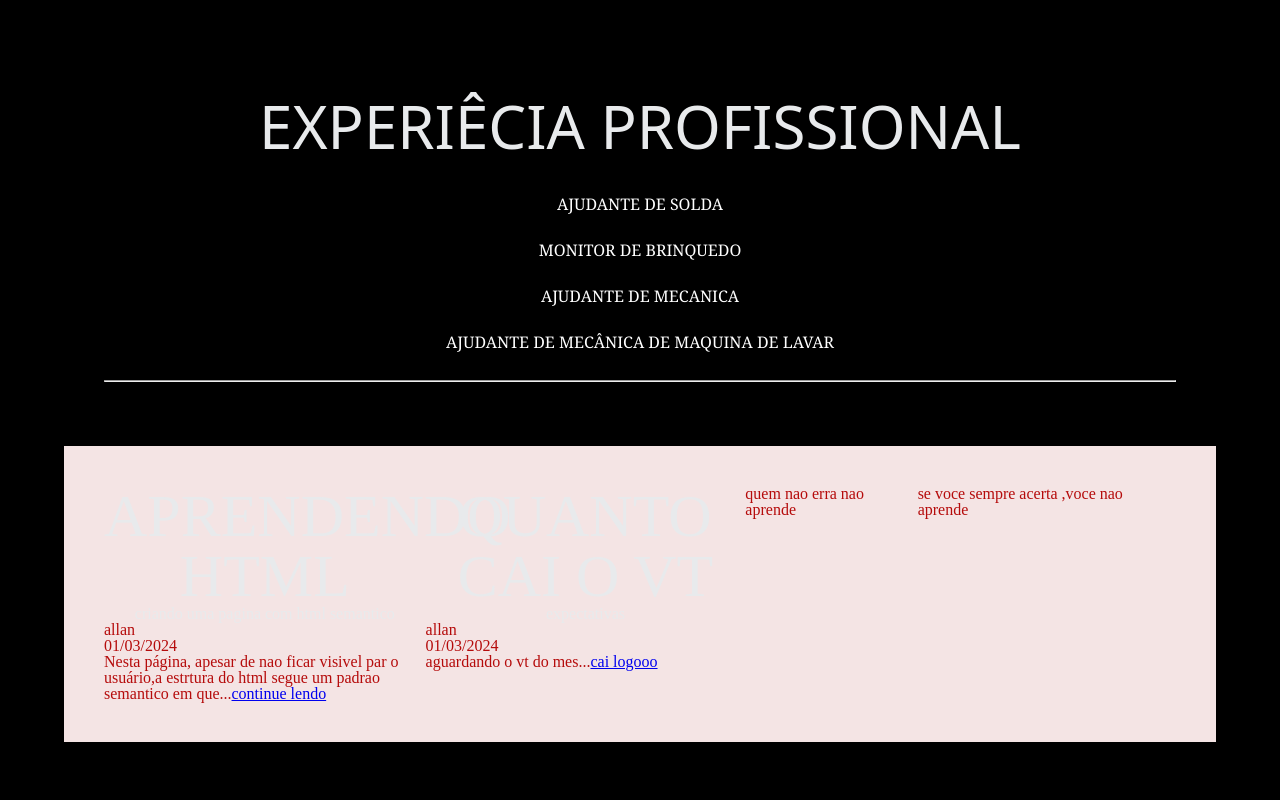
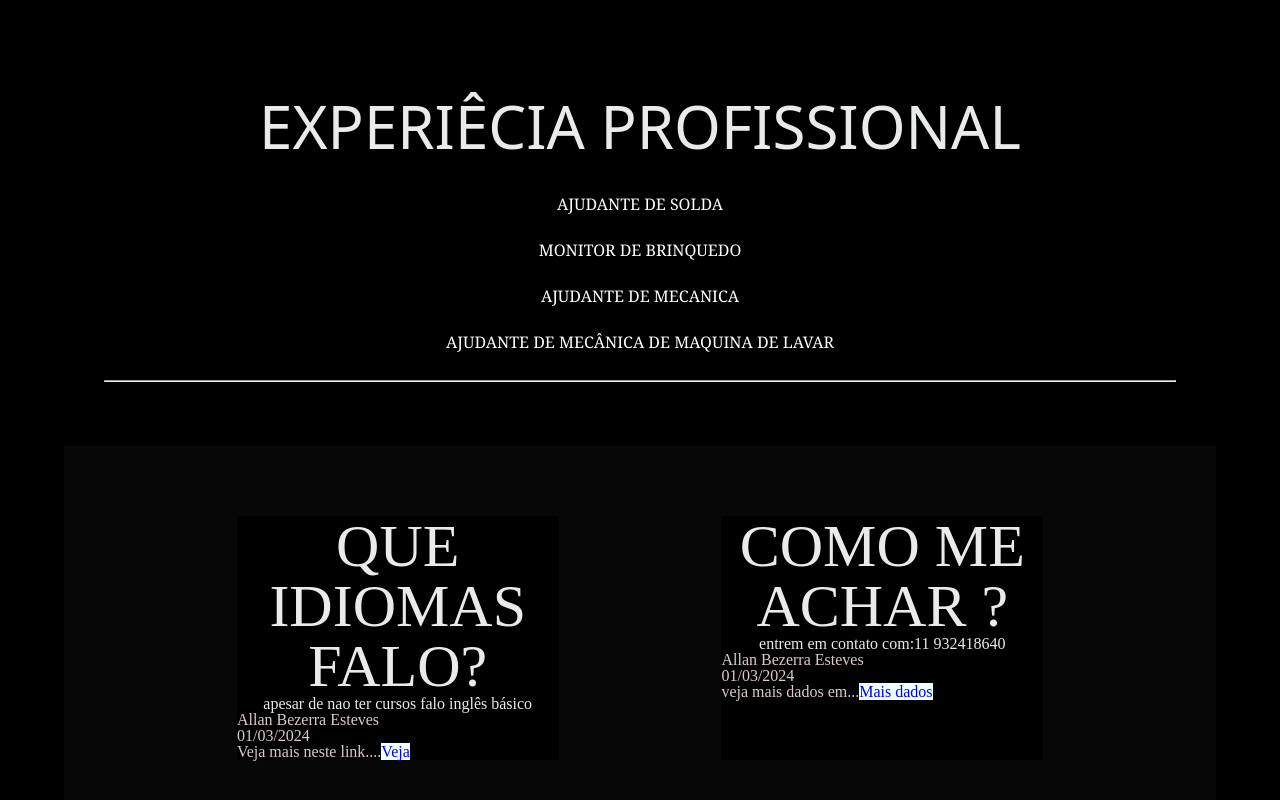
Before and after one commit to allanbez/meu-curriculo, a plain HTML site: page index.html in a window 1280 px wide. Shown: the part 1964-2764 px from the top of the page. Before the commit the page ends 2722 px from the top, so only its background shows below. Drawn offline with Linux system fonts and the light colour scheme; a web font is replaced by a local one.

Commit message:
publicando

```diff
--- a/index.css
+++ b/index.css
@@ -28,8 +28,6 @@ h1{
     section#apresentacao{
         background-color: rgb(0, 0, 0);
         font: size 3rem;
-
-
     }
     section#formacao-academica{
         background-color: rgb(0, 0, 0);
@@ -50,9 +48,10 @@ h1{
     }
 
     section#tecnologias{
-        background-color: rgb(244, 228, 228);
+        background-color: rgb(7, 7, 7);
         display: flex;
         justify-content: space-evenly;
+
     }
     article h1{
         font-size: bold;
@@ -90,8 +89,21 @@ h1{
         background-color: black;
     }
     section{
-        color: rgb(181, 11, 11);
+        color: rgb(220, 202, 202);
     }
-        article{
+
+
+
+    article{
             width: 30%;
+            background-color: rgb(0, 0, 0);
+            margin: 30px;
         }
+    .continue-lendo{
+            background-color: azure;
+            padding:  0,5rem
+        }
+
+        .continue-lendo a {
+            text-decoration: none;
+        }
--- a/index.html
+++ b/index.html
@@ -129,28 +129,30 @@
     <section id="tecnologias">
         <article>
             <header>
-                <h1>aprendendo Html</h1>
-                <h2>criando uma pagina com html semantico</h2>
-                <p>allan</p>
+                <h1>que idiomas falo?</h1>
+                <h2>apesar de nao ter cursos falo inglês básico</h2>
+                <p>Allan Bezerra Esteves</p>
                 <p>01/03/2024</p>
             </header>
-            <p>Nesta página, apesar de nao ficar visivel par o usuário,a estrtura do html segue um padrao semantico em que...<span><a href="#idiomas">continue lendo</a></span></p>
+            <p>Veja mais neste link....<span class="continue-lendo"><a href="#idiomas">Veja</a></span></p>
         </article>
         <article>
             <header>
-                <h1>Quanto cai o VT</h1>
-                <h2>expectativas</h2>
-                <p>allan</p>
+                <h1>como me achar ?</h1>
+                <h2>entrem em contato com:11 932418640</h2>
+                <p>Allan Bezerra Esteves</p>
                 <p>01/03/2024</p>
             </header>
-            <p>aguardando o vt do mes...<span><a href="#nome">cai logooo</a></span></p>
+            <p>veja mais dados em...<span class="continue-lendo"><a href="#nome">Mais dados</a></span></p>
         </article>
 
 
+
+    </section>
+    <section>
         <blockquote> quem nao erra nao aprende</blockquote>
         <q>se voce sempre acerta ,voce nao aprende</q>
     </section>
 
 </body>
 </html>
-""
```
